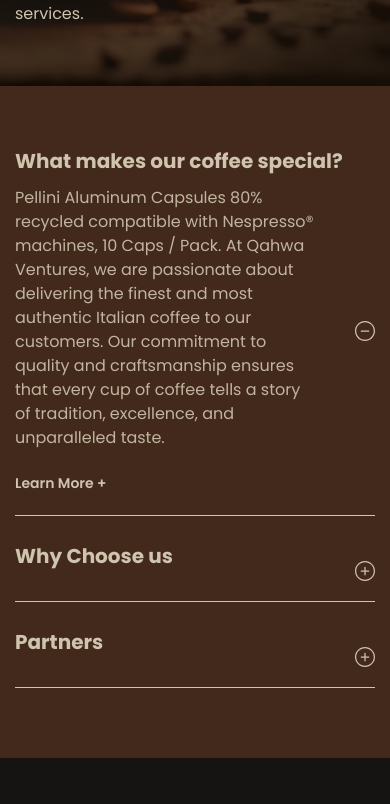
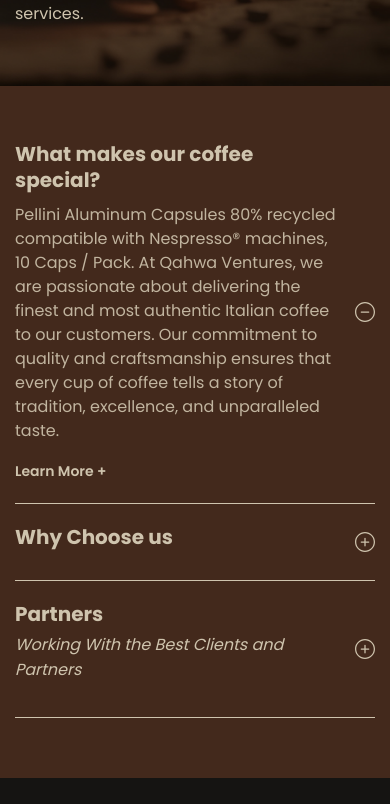
Before and after one commit to aloshvp/qawha-ventures, a Next.js app: page / in a window 390 px wide. Shown: the part 4240-5044 px from the top of the page. Built offline with nearby package versions, Linux system fonts and the light colour scheme.

Commit message:
faq changes

```diff
--- a/app/components/home/Faq.jsx
+++ b/app/components/home/Faq.jsx
@@ -17,8 +17,9 @@
                 <div className="faqBody">
                     {faqData?.map((item, index) => (
                         <div key={index} className="faqItem">
+                            <div className="faqTitle">
                                 <h2
-                                className={`faqTitle ${activeIndex === index ? 'active' : ''}`}
+                                    className={`${activeIndex === index ? 'active' : ''}`}
                                     onClick={() => toggleAccordion(index)}
                                 >
                                     {item.title}
@@ -31,6 +32,10 @@
                                         />
                                     </span>
                                 </h2>
+                                {item?.subtitle &&
+                                    <em> {item.subtitle}</em>
+                                }
+                            </div>
                             <div className={`faqContent ${activeIndex === index ? 'active' : ''}`}>
                                 <p className="faqDesc">{item.description}</p>
                                 <Link href={item.link} className="faqLink" scroll={false}>
--- a/public/styles/mainbreaks.css
+++ b/public/styles/mainbreaks.css
@@ -140,9 +140,10 @@
     .aboutContentRght > p{max-width: 100%;margin: 0;}
 
     /*faq*/
-    .faqWrap{padding: 80px 0 60px;}
-    .faqTitle{font-size: 36px;}
-    .faqItem{padding: 0 0 25px;margin-bottom: 30px;}
+    .faqWrap{padding: 50px 0 60px;}
+    .faqTitle > h2{font-size: 36px;}
+    .faqItem{padding:30px 40px 30px 0;}
+    .faqToggle > img{width: 30px;height: 30px;}
 
     /*testimonial*/
     .testimonialWrap{padding: 80px 0;}
@@ -222,11 +223,13 @@
     .aboutContentRght > p{font-size: 16px;}
 
     /*faq*/
-    .faqWrap{padding: 60px 0 45px;}
-    .faqTitle {font-size: 25px;}
-    .faqDesc{font-size: 16px;}
-    .faqToggle > img{width: 30px;height: 30px;}
-    .faqItem {margin-bottom: 25px;padding: 0 0 20px;}
+    .faqWrap{padding: 35px 0 60px;}
+    .faqTitle> h2 {font-size: 25px;line-height: 1.3em;}
+    .faqTitle{flex-direction: column;align-items: flex-start;gap: 10px;}
+    .faqTitle em{font-size: 16px;}
+    .faqDesc{font-size: 16px;margin-bottom: 15px;}
+    .faqToggle > img{width: 25px;height: 25px;}
+    .faqItem {padding: 25px 35px 25px 0;}
 
     /*testimonial*/
     .testimonialWrap{padding: 60px 0;}
@@ -290,7 +293,8 @@
     .aboutContentLft > h3{font-size: 28px;}
 
     /*faq*/
-    .faqTitle {font-size: 20px;}
+    .faqItem {padding: 20px 35px 20px 0;}
+    .faqTitle > h2 {font-size: 20px;}
     .faqLink {font-size: 14px;}
     .faqToggle > img{width: 20px;height:20px;}
 
--- a/public/styles/mainstyle.css
+++ b/public/styles/mainstyle.css
@@ -171,15 +171,17 @@
 .aboutContentRght > p{font-size: 18px;line-height: 1.6em;max-width: 510px;margin-right: 60px;}
 
 /*faq*/
-.faqWrap{padding: 100px 0;background: #43291C;}
-.faqItem{margin-bottom:40px;color: var(--yellow);border-bottom:1px solid var(--yellow);padding: 0 0 30px 0;position:relative;}
-.faqTitle{font-size:60px;font-weight:700;cursor:pointer;display:flex;justify-content:flex-start;align-items:center;transition:all 0.3s ease;margin: 0 0 10px 0;}
+.faqWrap{padding: 60px 0 100px 0;background: #43291C;}
+.faqItem{color: var(--yellow);border-bottom:1px solid var(--yellow);padding: 40px 55px 40px 0;position:relative;}
+.faqTitle{display: flex;align-items: flex-end;margin: 0 0 10px 0;gap: 25px;}
+.faqTitle > h2{font-size:60px;line-height: 1em;font-weight:700;cursor:pointer;display:flex;justify-content:flex-start;align-items:center;transition:all 0.3s ease;margin: 0;}
+.faqTitle em{font-size: 18px;font-weight: 400;position: relative;bottom: 5px;}
 .faqTitle:hover{color:var(--yellow);}
 .faqTitle.active{color:var(--yellow);}
 .faqToggle{position:absolute;right:0;top:50%;transform:translateY(-50%);transition:transform 0.3s ease;display:flex;align-items:center;}
 .faqToggle img{transition:transform 0.3s ease;cursor:pointer;}
 .faqToggle img:hover{transform:scale(1.1);}
-.faqContent{max-height:0;overflow:hidden;transition:max-height 0.5s ease, opacity 0.3s ease;opacity:0;margin-right: 60px;}
+.faqContent{max-height:0;overflow:hidden;transition:max-height 0.5s ease, opacity 0.3s ease;opacity:0;}
 .faqContent.active{max-height:500px;opacity:1;}
 .faqDesc{font-size:18px;opacity:.9;margin-bottom:20px;line-height: 1.5em;}
 .faqLink{display:inline-block;font-weight:600;transition:.3s ease;font-size:18px;}
--- a/utils/homeData.jsx
+++ b/utils/homeData.jsx
@@ -101,16 +101,19 @@
 export const faqData = [
     {
         title: "What makes our coffee special?",
+        subtitle: "",
         description: "Pellini Aluminum Capsules 80% recycled compatible with Nespresso® machines, 10 Caps / Pack. At Qahwa Ventures, we are passionate about delivering the finest and most authentic Italian coffee to our customers. Our commitment to quality and craftsmanship ensures that every cup of coffee tells a story of tradition, excellence, and unparalleled taste.",
         link: ""
     },
     {
         title: "Why Choose us",
+        subtitle: "",
         description: "We provide fast and secure shipping across all major locations.",
         link: ""
     },
     {
         title: "Partners",
+        subtitle: "Working With the Best Clients and Partners",
         description: "Our support team is available 24/7 for your assistance.",
         link: ""
     }
```
Lines whose indentation alone changed are shown as unchanged.
